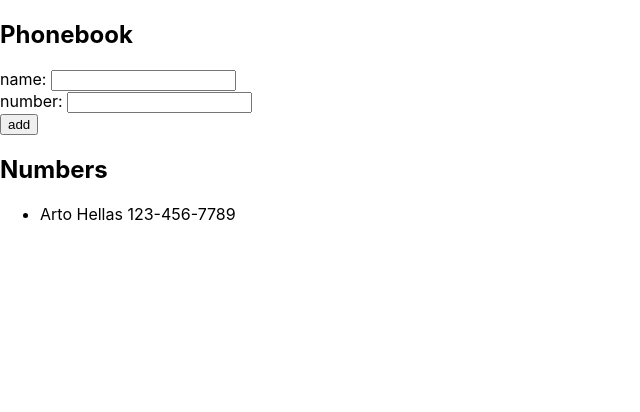
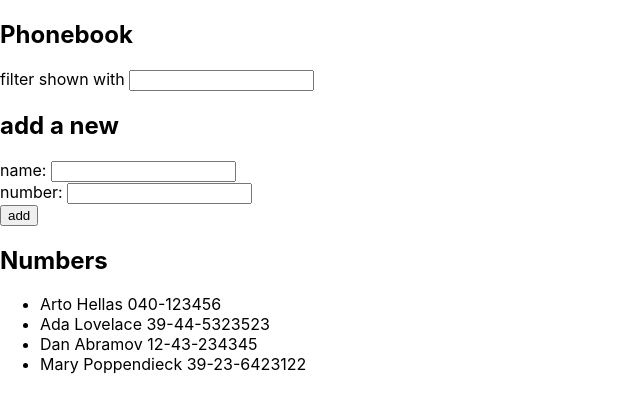
Before and after one commit to JSE955/fso-phonebook, a React (Create React App) app: page / in a window 1280 px wide. Shown: the top 412 px of the page, without its empty margins (0-640 px from the left). Built offline with nearby package versions, Linux system fonts and the light colour scheme.

Commit message:
Implemented search filter

```diff
--- a/src/App.js
+++ b/src/App.js
@@ -2,11 +2,14 @@ import { useState } from 'react'
 
 const App = () => {
   const [persons, setPersons] = useState([
-    { name: 'Arto Hellas',
-      number: '123-456-7789' }
+    { name: 'Arto Hellas', number: '040-123456', id: 1 },
+    { name: 'Ada Lovelace', number: '39-44-5323523', id: 2 },
+    { name: 'Dan Abramov', number: '12-43-234345', id: 3 },
+    { name: 'Mary Poppendieck', number: '39-23-6423122', id: 4 }
   ])
   const [newName, setNewName] = useState('')
   const [newNumber, setNewNumber] = useState('')
+  const [filter, setFilter] = useState('')
 
   const addPerson = (event) => {
     event.preventDefault()
@@ -32,9 +35,19 @@ const App = () => {
     setNewNumber(event.target.value)
   }
 
+  const handleFilterChange = (event) => {
+    setFilter(event.target.value)
+  }
+
   return (
     <div>
       <h2>Phonebook</h2>
+      <div>
+        filter shown with <input name={filter} onChange={handleFilterChange} />
+      </div>
+
+
+      <h2>add a new</h2>
       <form onSubmit={addPerson}>
         <div>
           name: <input value={newName} onChange={handleNameChange}/>
@@ -47,11 +60,28 @@ const App = () => {
         </div>
       </form>
       <h2>Numbers</h2>
-      <ul>
+      <Numbers filter={filter} persons={persons} />
+      {/* <ul>
         {persons.map(person => <li key={person.name}>{person.name} {person.number}</li>)}
-      </ul>
+      </ul> */}
     </div>
   )
 }
 
+const Numbers = ({filter, persons}) => {
+  if (filter === "") {
+    return (
+      <ul>
+        {persons.map(person => <li key={person.name}>{person.name} {person.number}</li>)}
+      </ul>
+    )
+  }
+  const filteredPersons = persons.filter(person => person.name.toLowerCase().startsWith(filter.toLowerCase()))
+  return (
+    <ul>
+      {filteredPersons.map(person => <li key={person.name}>{person.name} {person.number}</li>)}
+    </ul>
+  )
+}
+
 export default App
```
